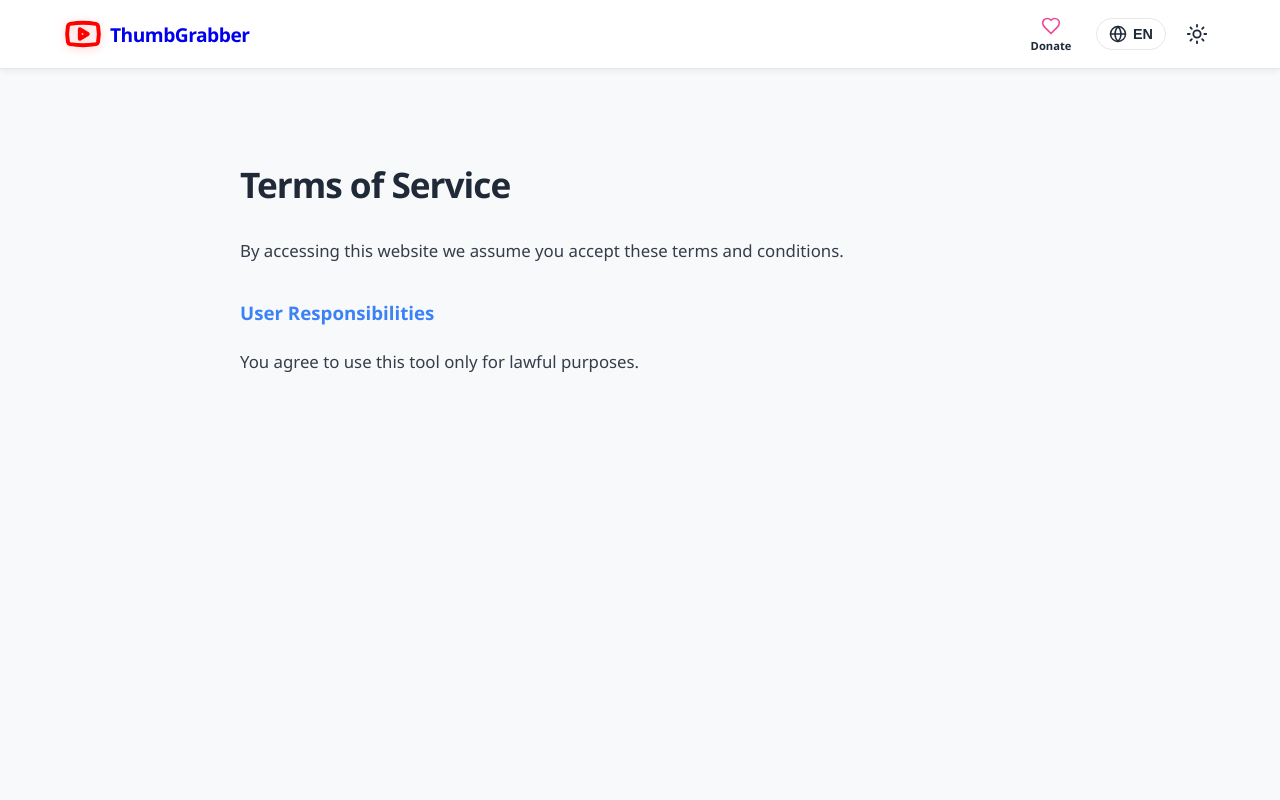
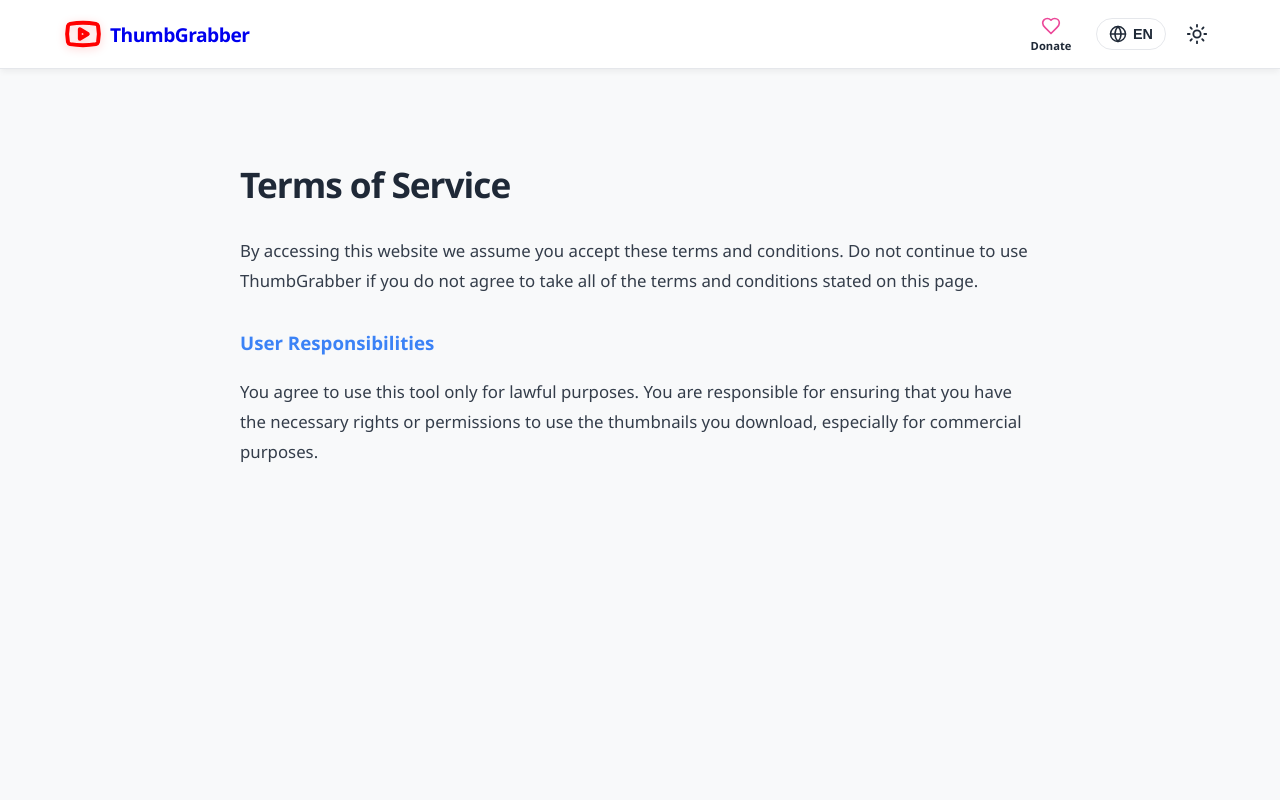
Before and after one commit to sahoriaj/thumbnail-downloader, a React (Create React App) app: page /terms in a window 1280 px wide. Shown: the top 800 px of the page. Built offline with nearby package versions, Linux system fonts and the light colour scheme.

Commit message:
Update Terms.tsx

```diff
--- a/src/pages/Terms.tsx
+++ b/src/pages/Terms.tsx
@@ -1,14 +1,37 @@
 import React from 'react';
 import { Helmet } from 'react-helmet';
 
-const Terms: React.FC = () => {
+interface PageProps {
+  lang: string;
+}
+
+const content: Record<string, any> = {
+  en: {
+    title: "Terms of Service",
+    h1: "Terms of Service",
+    p1: "By accessing this website we assume you accept these terms and conditions. Do not continue to use ThumbGrabber if you do not agree to take all of the terms and conditions stated on this page.",
+    h2: "User Responsibilities",
+    p2: "You agree to use this tool only for lawful purposes. You are responsible for ensuring that you have the necessary rights or permissions to use the thumbnails you download, especially for commercial purposes."
+  },
+  es: {
+    title: "Términos de Servicio",
+    h1: "Términos de Servicio",
+    p1: "Al acceder a este sitio web, asumimos que aceptas estos términos y condiciones. No continúes usando ThumbGrabber si no estás de acuerdo.",
+    h2: "Responsabilidades del Usuario",
+    p2: "Aceptas usar esta herramienta solo para fines legales. Eres responsable de asegurarte de tener los derechos necesarios para usar las miniaturas que descargues."
+  }
+};
+
+const Terms: React.FC<PageProps> = ({ lang }) => {
+  const t = content[lang] || content['en'];
+
   return (
     <div className="page-content">
-      <Helmet><title>Terms of Service | ThumbGrabber</title></Helmet>
-      <h1>Terms of Service</h1>
-      <p>By accessing this website we assume you accept these terms and conditions.</p>
-      <h3>User Responsibilities</h3>
-      <p>You agree to use this tool only for lawful purposes.</p>
+      <Helmet><title>{t.title} | ThumbGrabber</title></Helmet>
+      <h1>{t.h1}</h1>
+      <p>{t.p1}</p>
+      <h3>{t.h2}</h3>
+      <p>{t.p2}</p>
     </div>
   );
 };
```
